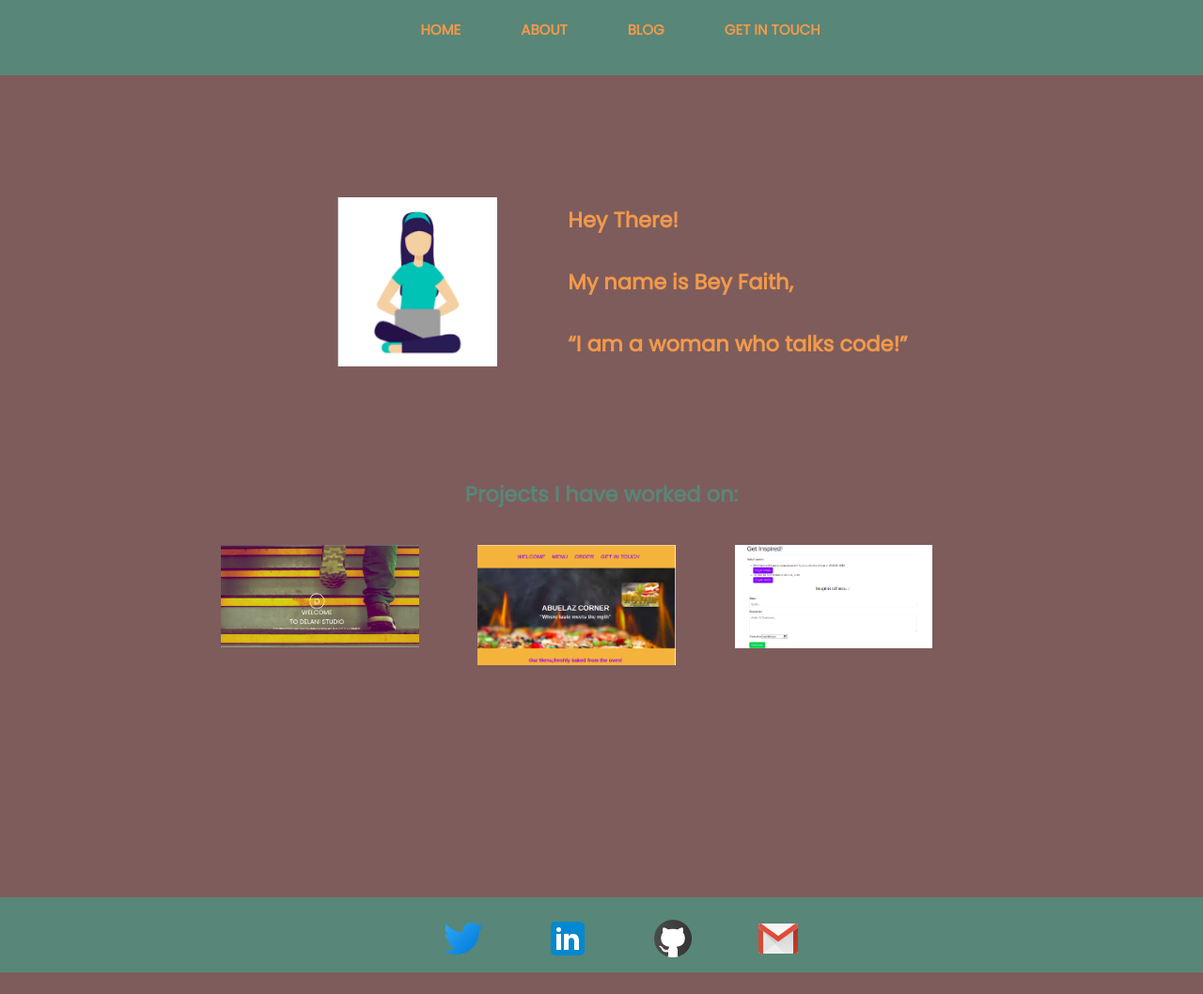
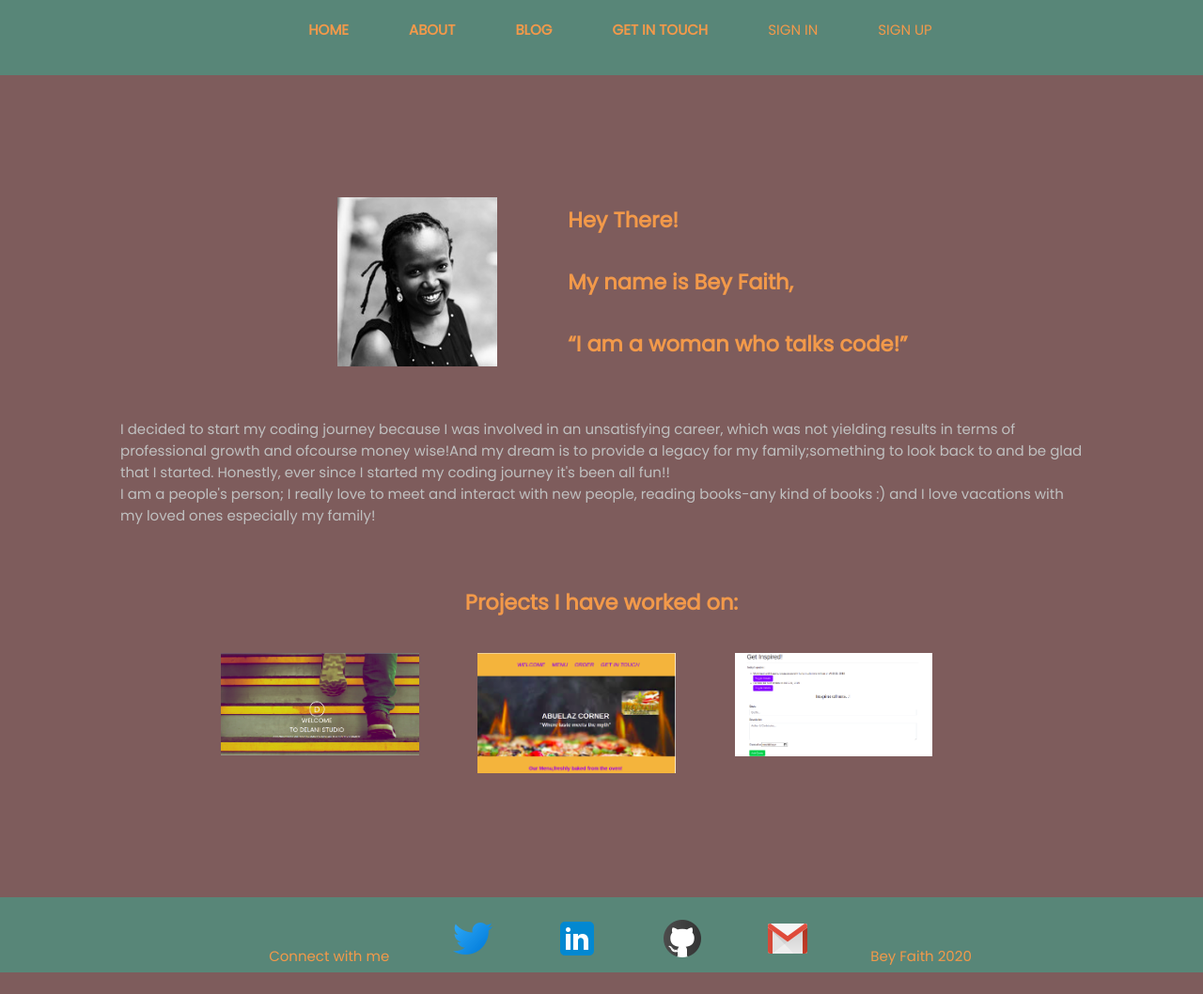
Before and after one commit to BeyFaith/My-Brand, a plain HTML site: page UI/index.html in a window 1280 px wide. Shown: the top 1058 px of the page at 94% size. Drawn offline with Linux system fonts and the light colour scheme.

Commit message:
make final changes to my website.

```diff
--- a/UI/index.html
+++ b/UI/index.html
@@ -1,6 +1,7 @@
 <!DOCTYPE html>
 <html>
   <head>
+    <meta name="viewport" content="width=device-width, initial-scale=1.0">
     <title>Bey Faith</title>
     <link rel="stylesheet" type="text/css" href="styles.css">
   </head>
@@ -12,12 +13,14 @@
                   <li><a href="about.html"><strong>About</strong></a></li>
                   <li><a href="blog.html"><strong>Blog</strong></a></li>
                   <li><a href="contact.html"><strong>Get In Touch</strong></a></li>
+                  <li><a href="signin.html">Sign In</a></li>
+                  <li><a href="signup.html">Sign Up</a></li>
               </ul>
           </nav>
         </div>
         <div id="home" class="container">
             <div id="intro">
-            <img src="./images/Screenshot from 2020-07-21 15-48-27.png" alt="woman coding" height="180px" width="170px">
+            <img src="./images/BeyF.jpeg" alt="woman coding" height="180px" width="170px">
 
                 <div class="words">
                     <h2 class="m">Hey  There!</h2>
@@ -27,17 +30,21 @@
                     <h2 class="m">“I am a woman who talks code!”</h2>
                 </div>
             </div>
+            <div id="description">
+                <p>I decided to start my coding journey because I was involved in an unsatisfying career, which was not yielding results in terms of professional growth and ofcourse money wise!And my dream is to provide a legacy for my family;something to look back to and be glad that I started. Honestly, ever since I started my coding journey it's been all fun!!</p>
+                <p>I am a people's person; I really love to meet and interact with new people, reading books-any kind of books :) and I love vacations with my loved ones especially my family!</p>
+            </div>
             <div id="projects" class="m">
                 <h2 class="m">Projects I have worked on:</h2>
                 <div class="row">
                     <div class="column">
-                        <img src="./images/delani.png" alt="delani studio project" class="delani">
+                        <a href="https://beyfaith.github.io/delani-studio/" target="_blank"><img src="./images/delani.png" alt="delani studio project" class="delani"></a>
                     </div>
                     <div class="column">
-                        <img src="images/abuelaz.png" alt="abuelaz project" class="abuelaz">
+                        <a href="https://beyfaith.github.io/abuelaz-corner/"target="_blank"><img src="images/abuelaz.png" alt="abuelaz project" class="abuelaz"></a>
                     </div>
                     <div class="column">
-                        <img src="images/quotes.png" alt="quotes project" class="quotes">
+                        <a href=" https://beyfaith.github.io/quotes/" target="_blank"><img src="images/quotes.png" alt="quotes project" class="quotes"></a>
                     </div>
                 </div>
             </div>
@@ -45,10 +52,12 @@
         <div id="footer">
             <nav>
                 <ul>
-                    <li><a><img src="./images/icons8-twitter-48 (1).png"></a></li>
-                    <li><a><img src="./images/icons8-linkedin-48.png"></a></li>
-                    <li><a><img src="./images/icons8-github-48.png"></a></li>
-                    <li><a><img src="./images/icons8-gmail-48.png"></a></li>
+                    <li>Connect with me</li>
+                    <li><a href="https://twitter.com/BeyFaith" target="_blank"><img src="./images/icons8-twitter-48 (1).png"></a></li>
+                    <li><a href="https://www.linkedin.com/in/faith-bey-86533315a/" target="_blank"><img src="./images/icons8-linkedin-48.png"></a></li>
+                    <li><a href="https://github.com/BeyFaith" target="_blank"><img src="./images/icons8-github-48.png"></a></li>
+                    <li><a href="https://accounts.google.com/signin/v2/identifier?hl=en&continue=https%3A%2F%2Fmail.google.com%2Fmail&service=mail&flowName=GlifWebSignIn&flowEntry=AddSession" target="_blank"><img src="./images/icons8-gmail-48.png"></a></li>
+                    <li>Bey Faith 2020</li>
                 </ul>
             </nav>
         </div>
--- a/UI/styles.css
+++ b/UI/styles.css
@@ -1,4 +1,9 @@
 @import url('https://fonts.googleapis.com/css?family=Poppins&display=swap');
+@media screen and (max-width: 800px) {
+    .left, .main, .right {
+      width: 100%;
+    }
+}
 * {
     margin: 0;
     padding: 0;
@@ -57,7 +62,7 @@ padding: 20px;
     justify-content:center;
     display:flex;
     margin-top: 4rem;
-    color: #588678;
+    color: #F2994A;
 }
 .row {
     display: flex;
@@ -88,6 +93,14 @@ background:#588678;
 padding: 20px;
 margin-bottom: -30px;
 
+}
+#footer nav li{
+    color: #F2994A;
+    display: inline;
+    margin: auto;
+}
+footer nav {
+    width: 80%;
 }
 .container {
     width: 80%;
@@ -296,3 +309,6 @@ footer nav {
     margin: 4px 2px 4px 40px;
     cursor: pointer;
 }
+#description p{
+    color: silver;
+}
```
Also changed, not shown: UI/about.html (+8 -4 lines), UI/contact.html (+8 -4 lines).
